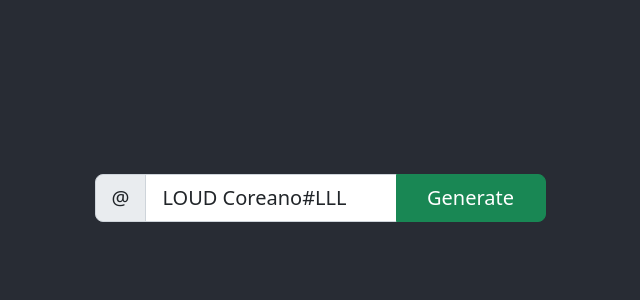
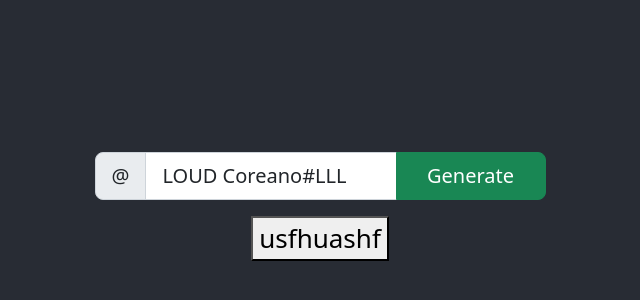
Before and after one commit to PedroDelaRisso/Profile.gg-React, a React (Create React App) app in the folder profile.gg/: page / in a window 1280 px wide. Shown: the part 206-506 px from the top of the page, without its empty margins (320-960 px from the left). Built offline with nearby package versions, Linux system fonts and the light colour scheme; what unofficial-valorant-api would draw is missing.

Commit message:
Começo BestMap

```diff
--- a/profile.gg/src/App.tsx
+++ b/profile.gg/src/App.tsx
@@ -3,6 +3,7 @@ import { useState, useEffect } from 'react';
 import UserSearch from './components/UserSearch';
 import './App.css';
 import 'bootstrap/dist/css/bootstrap.min.css';
+import BestMap from './components/BestMap';
 
 function App() {
   const [userData, setUserData] = useState({});
@@ -11,6 +12,7 @@ function App() {
     <div className="App App-header">
       <>
         <UserSearch setUserData={setUserData}/>
+        <BestMap userData={userData}/>
       </>
     </div>
   );
--- /dev/null
+++ b/profile.gg/src/components/BestMap.tsx
@@ -0,0 +1,22 @@
+import React, { useEffect, useState } from 'react';
+import ValorantAPI, { AccountFetchOptions, APIResponse } from 'unofficial-valorant-api';
+import { Button,
+    Row,
+    Col,
+    Container,
+    Form,
+    InputGroup,
+} from 'react-bootstrap';
+import logo from './logo.svg';
+import 'bootstrap/dist/css/bootstrap.min.css';
+
+function BestMap(props:any){
+    const {userData}=props;
+    return(
+        <div>
+            <button onClick={()=>console.log(props.userData)}>usfhuashf</button>
+        </div>
+    )
+}
+
+export default BestMap;
```
